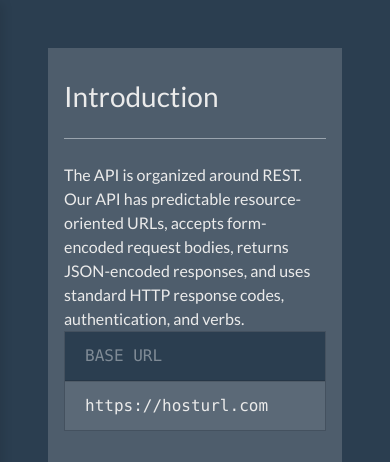
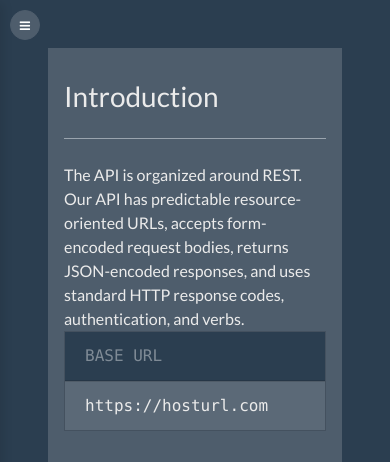
Before and after one commit to DevangJ/api, a Flask app: page /home in a window 390 px wide. Shown: the top 462 px of the page. Run offline with Flask 2, Linux system fonts and the light colour scheme; some libraries are stand-ins or nearby versions.

Commit message:
made mobile friendly nav

```diff
--- a/static/css/main.css
+++ b/static/css/main.css
@@ -7,6 +7,7 @@
     left: 0;
     box-shadow: 3px 3px 10px rgba(0, 0, 0, 0.1);
     transition: all 0.4s;
+    z-index: 999;
   }
 
   hr{
@@ -21,6 +22,18 @@
     word-wrap: break-word;       /* Internet Explorer 5.5+ */
     white-space:pre-line;
   }
+
+  .btn-circle {
+    width: 30px;
+    height: 30px;
+    margin: 10px 10px;
+    padding: 6px 0px;
+    border-radius: 15px;
+    text-align: center;
+    font-size: 12px;
+    line-height: 1.42857;
+    position: fixed;
+}
 
   .page-content {
     width: calc(100% - 17rem);
--- a/static/js/main.js
+++ b/static/js/main.js
@@ -1,9 +1,18 @@
-// $(function() {
-//   // Sidebar toggle behavior
-//   $('#sidebarCollapse').on('click', function() {
-//     $('#sidebar, #content').toggleClass('active');
-//   });
-// });
+$(function() {
+  // Sidebar toggle behavior
+  $('#sidebarOpen').on('click', function() {
+    $('#sidebar').addClass('active');
+  });
+});
+
+$(function() {
+  // Sidebar toggle behavior
+  $('#content').on('click', function() {
+    if($('#sidebar').hasClass('active')){
+      $('#sidebar').removeClass('active');
+    }
+  });
+});
 
 // Get all elements
 var lastId,
@@ -17,9 +26,11 @@ var lastId,
 
 // Bind click handler to menu items for fancy scroll animation
 menuItems.click(function(e){
+  if($('#sidebar').hasClass('active')){
+    $('#sidebar').removeClass('active');
+  }
   var href = $(this).attr("href"),
       offsetTop = $(href).offset().top-topMenuHeight;
-      console.log(offsetTop, topMenuHeight, $(href).offset().top);
   $('html, body').stop().animate({
       scrollTop: offsetTop
   }, 300);
--- a/templates/index.html
+++ b/templates/index.html
@@ -5,6 +5,7 @@
     <meta name="viewport" content="width=device-width, initial-scale=1.0">
     <meta http-equiv="X-UA-Compatible" content="ie=edge">
     <link rel="stylesheet" href="/static/css/bootstrap.min.css">
+    <link rel="stylesheet" href="https://stackpath.bootstrapcdn.com/font-awesome/4.7.0/css/font-awesome.min.css">
     <link rel="stylesheet" href="/static/css/main.css">
     <title>API Placeholder Title</title>
 </head>
@@ -84,10 +85,12 @@
           </ul>
         </li>
       </ul>
-
-          <!-- End vertical navbar -->
   </div>
+  <!-- End vertical navbar -->
   <!-- Body -->
+  <div class="">
+    <button id="sidebarOpen" type="button" class="btn btn-secondary btn-circle"><i class="fa fa-bars"></i></button>
+  </div>
   <div class="page-content p-5" id="content">
     <div class="jumbotron" id="intro">
       <h3>
```
